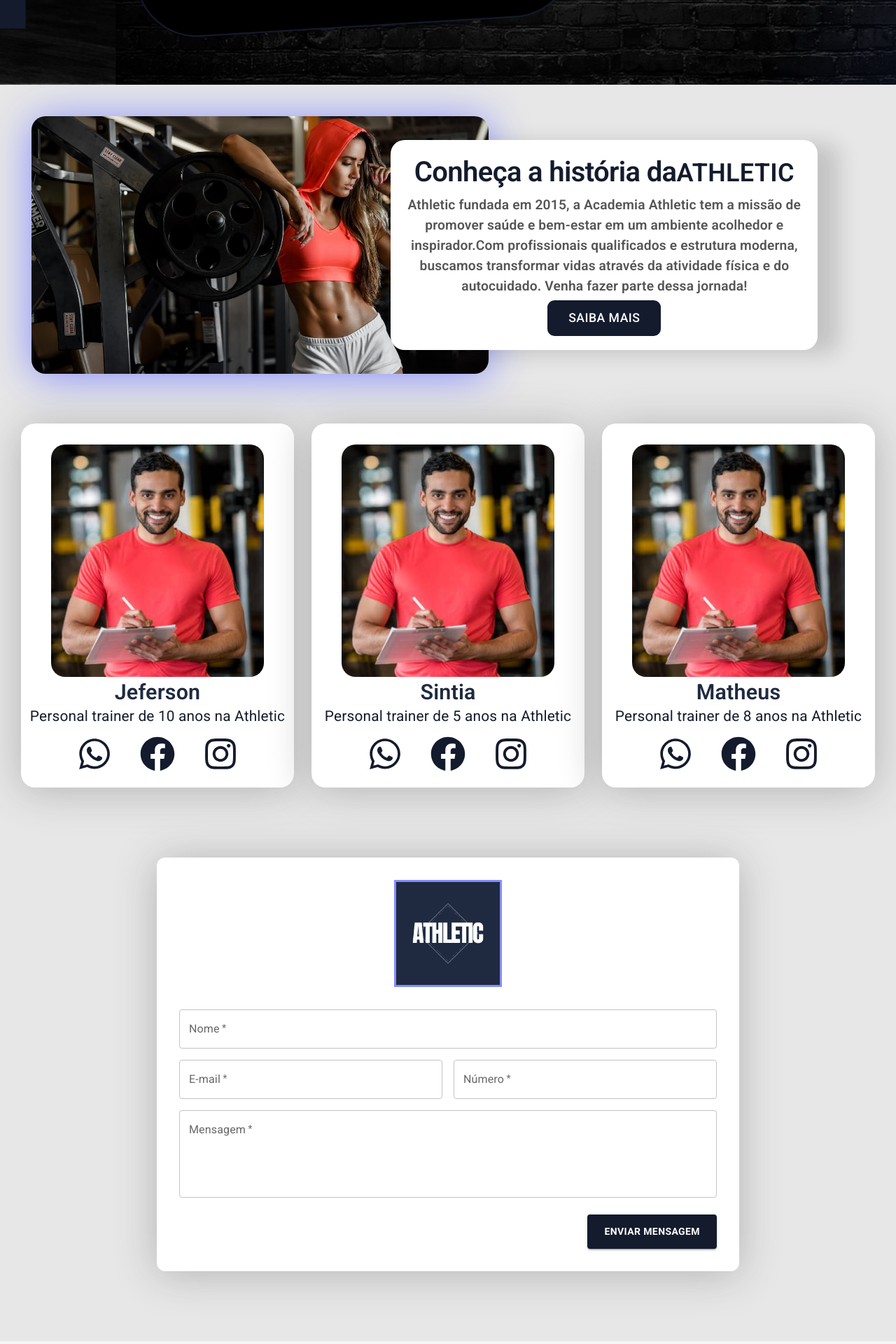
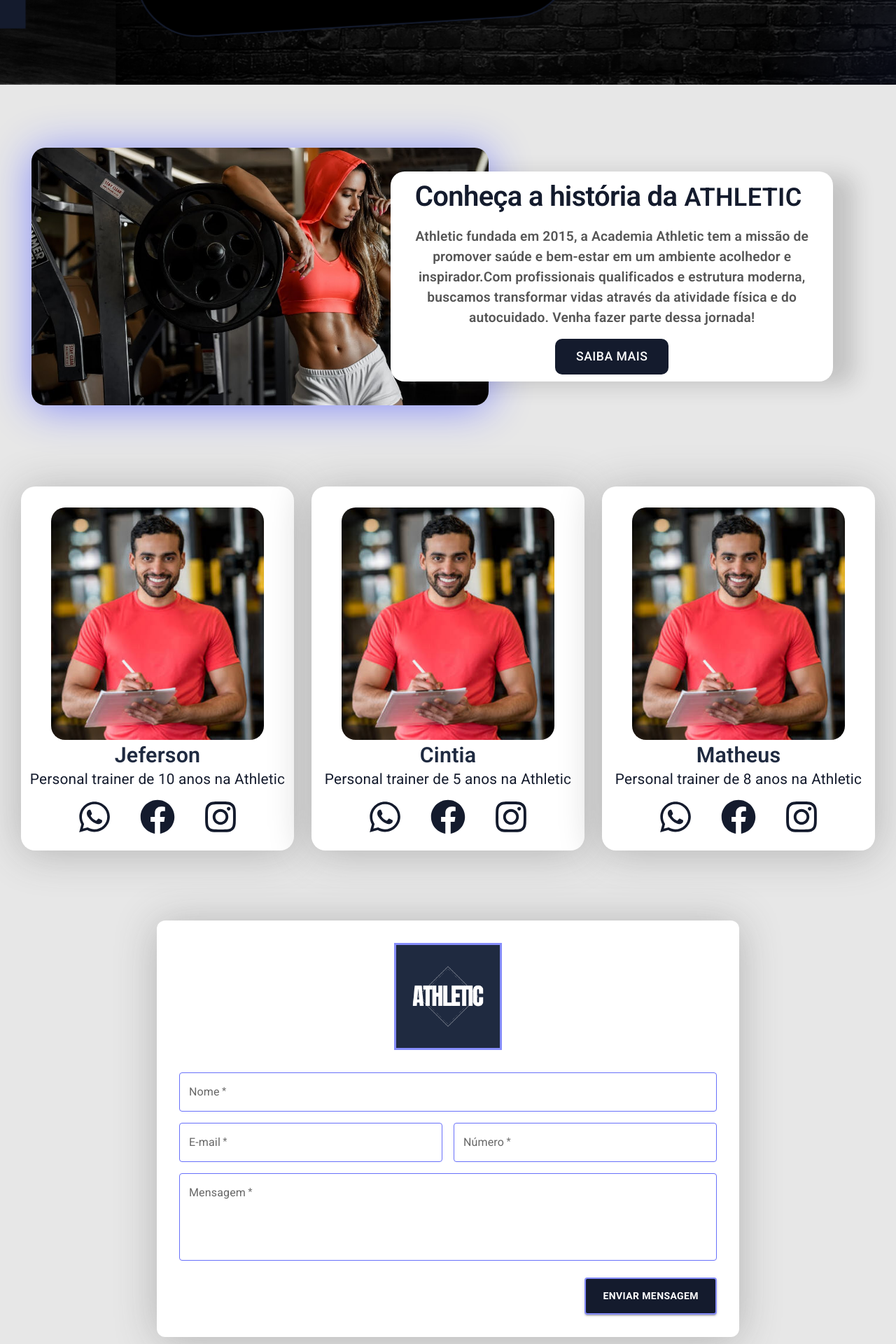
Before and after one commit to vitor575/athletic-force, a React (Create React App) app: page / in a window 1280 px wide. Shown: the part 580-2500 px from the top of the page at 70% size. Built offline with nearby package versions, Linux system fonts and the light colour scheme; no server answers.

Commit message:
alteração de estilo na home

```diff
--- a/src/components/Contato/index.tsx
+++ b/src/components/Contato/index.tsx
@@ -66,6 +66,7 @@
               value={formContatoState.email}
               onChange={handleChange}
               required
+
             />
             <TextField
               fullWidth
@@ -88,7 +89,7 @@
             margin="normal"
           />
           <Box sx={{ display: "flex", justifyContent: "end", mt: 2 }}>
-            <Button type="submit" variant="contained" color="error" sx={{backgroundColor: colors.primary?.[500], fontWeight: "bold", padding: "12px 24px" }}>
+            <Button type="submit" variant="contained" color="error" sx={{backgroundColor: colors.primary?.[500], fontWeight: "bold", padding: "12px 24px", border: `2px solid ${colors.blueAccent[600]}`}}>
               Enviar mensagem
             </Button>
           </Box>
--- a/src/components/SobreFt/caixaTxt/index.tsx
+++ b/src/components/SobreFt/caixaTxt/index.tsx
@@ -28,9 +28,9 @@
       <Box
         sx={{
           backgroundColor: "rgb(255, 255, 255)",
-          padding: "20px",
+          padding: "10px",
           borderRadius: "20px",
-          width: "140%",
+          width: "145%",
           boxShadow: "30px 5px 30px rgba(36, 36, 36, 0.184)",
           height: "300px",
           display: "flex",
@@ -62,6 +62,7 @@
               outline: "none",
               fontSize: ".9em",
               fontWeight: 600,
+              padding: "0 10px",
             }}
           >
             Athletic
--- a/src/pages/Home/index.tsx
+++ b/src/pages/Home/index.tsx
@@ -23,7 +23,7 @@
       </section>
       <section id="treinadores">
         <CardsTraineres  imagem={trainer1} titulo="Jeferson" descricao="Personal trainer de 10 anos na Athletic"/>
-        <CardsTraineres  imagem={trainer1} titulo="Sintia" descricao="Personal trainer de 5 anos na Athletic"/>
+        <CardsTraineres  imagem={trainer1} titulo="Cintia" descricao="Personal trainer de 5 anos na Athletic"/>
         <CardsTraineres  imagem={trainer1} titulo="Matheus" descricao="Personal trainer de 8 anos na Athletic "/>
       </section>
       <section id="contato">
--- a/src/reset.css
+++ b/src/reset.css
@@ -107,7 +107,7 @@
   display: block;
 }
 #sobre  {
-  padding: 35px;
+  padding: 80px 35px;
 }
 #contato {
   padding: 100px 0;
@@ -117,6 +117,9 @@
   justify-content: center;
   flex-direction: row;
   gap: 25px;
+}
+.css-1ll44ll-MuiOutlinedInput-notchedOutline {
+  border-color: #6870fa !important;
 }
 
 body {
```
